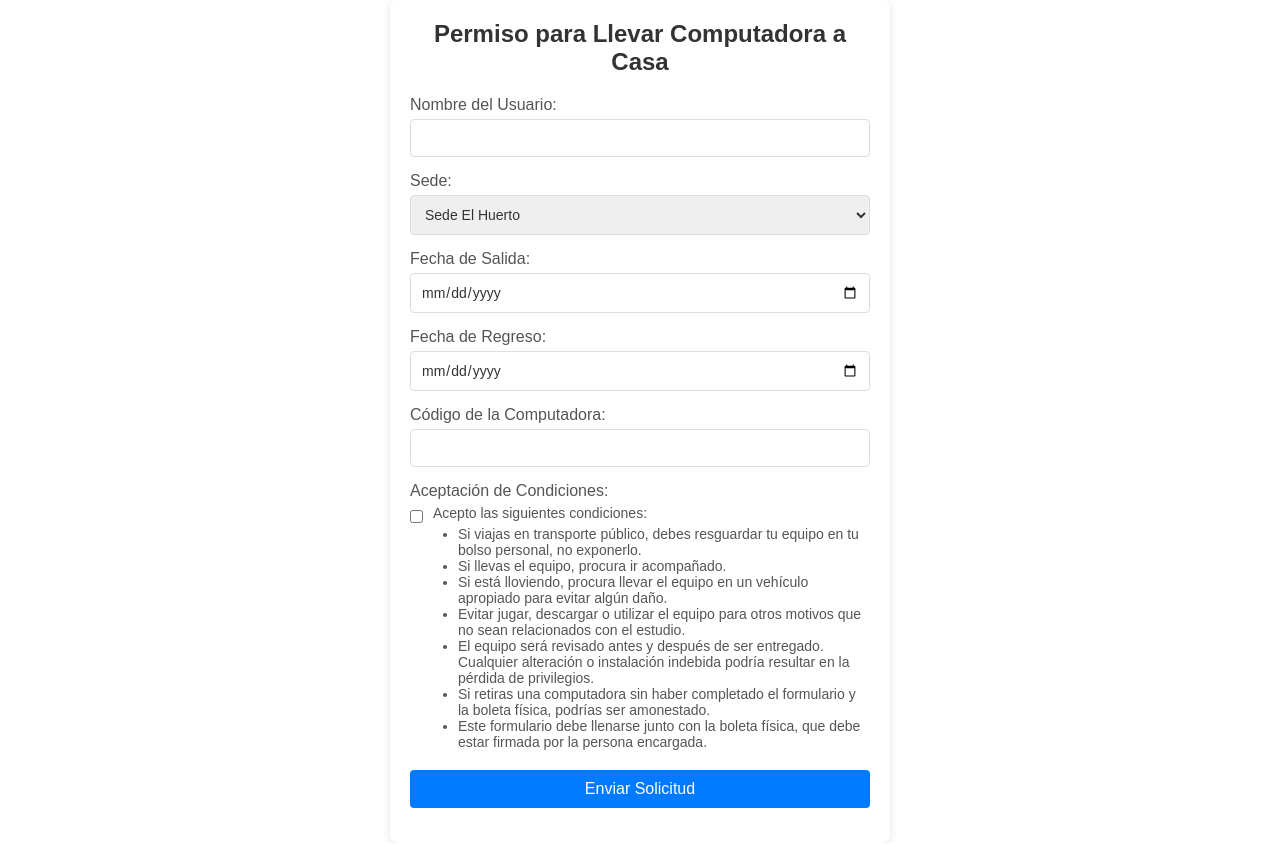
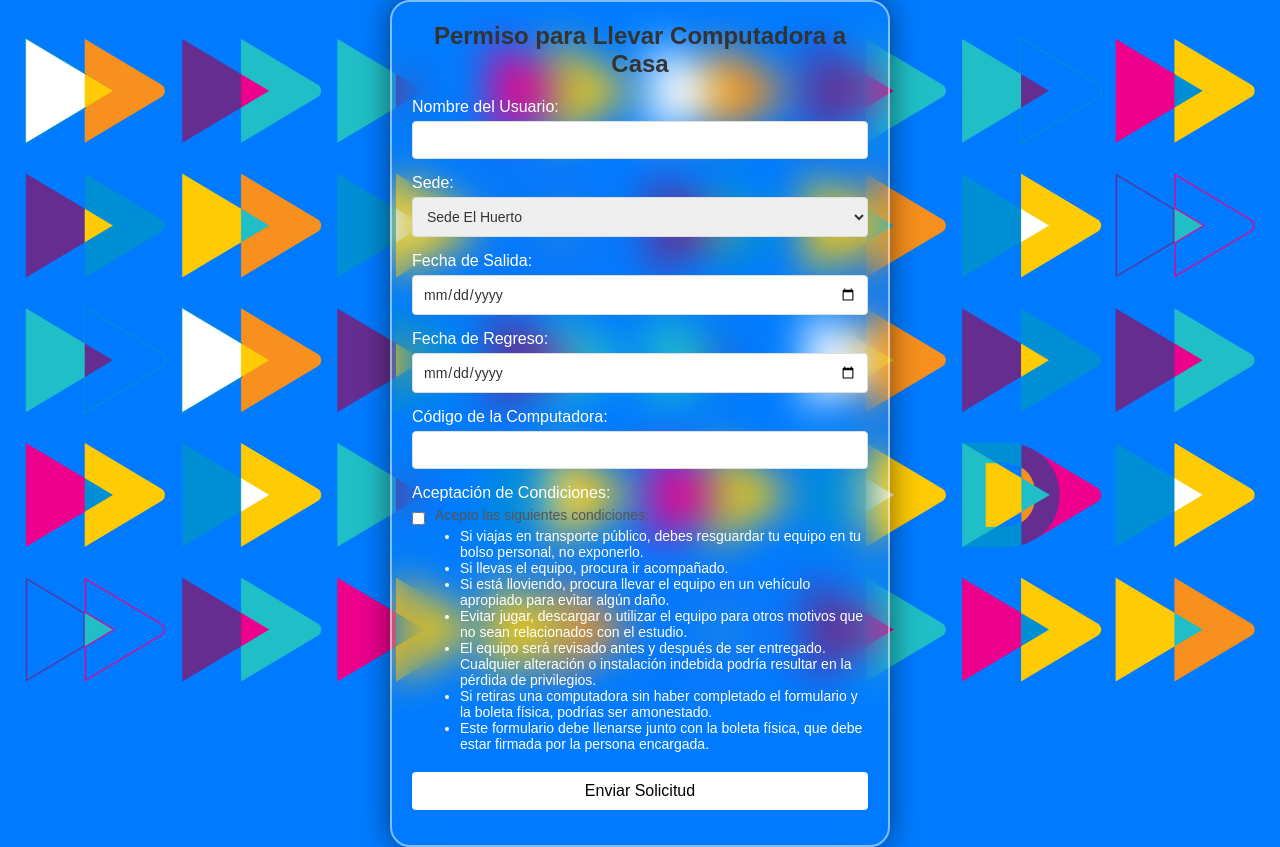
Before and after one commit to MarilaMorales/Permisos-Computadoras, a website built with Parcel: page src/Estudiantes/Estudiantes.html in a window 1280 px wide. Built offline with nearby package versions, Linux system fonts and the light colour scheme.

Commit message:
estilo de formulario

```diff
--- a/package.json
+++ b/package.json
@@ -8,7 +8,7 @@
   "type": "module",
   "scripts": {
     "server": "json-server --port 3001 --watch server/db.json",
-    "start": "npx parcel src/Bienvenido/index.html"
+    "start": "npx parcel src/Estudiantes/Estudiantes.html"
   },
   "keywords": [],
   "author": "",
--- a/src/Estudiantes/Styles.css
+++ b/src/Estudiantes/Styles.css
@@ -6,7 +6,10 @@
 }
 
 body {
-
+    background-image: url(./img/Patron\ Flechas.png);
+    background-repeat: no-repeat;
+    background-size: contain;
+   background-color: #007BFF;
     display: flex;
     justify-content: center;
     align-items: center;
@@ -14,10 +17,12 @@ body {
 }
 
 .form-container {
-    background-color: white;
+    background-color: transparent;
     padding: 20px;
-    border-radius: 8px;
-    box-shadow: 0 2px 10px rgba(0, 0, 0, 0.1);
+    border: 2px solid rgba(255, 255, 255, .5);
+    border-radius: 20px;
+    backdrop-filter: blur(20px);
+    box-shadow: 0 0 30px rgba(0, 0, 0, .5);
     max-width: 500px;
     width: 100%;
 }
@@ -35,7 +40,7 @@ h2 {
 label {
     display: block;
     margin-bottom: 5px;
-    color: #555;
+    color: white;
 }
 
 input[type="text"],
@@ -79,10 +84,10 @@ input[type="text"][readonly] {
 button {
     width: 100%;
     padding: 10px;
-    background-color: #007BFF;
+    background-color: white;
     border: none;
     border-radius: 4px;
-    color: white;
+    color: black;
     font-size: 16px;
     cursor: pointer;
     transition: background-color 0.3s ease;
@@ -91,3 +96,7 @@ button {
 button:hover {
     background-color: #0056b3;
 }
+
+li {
+    color: white;
+}
```
Also changed, not shown: src/Estudiantes/img/Patron Flechas.png (added), 6 other files.
